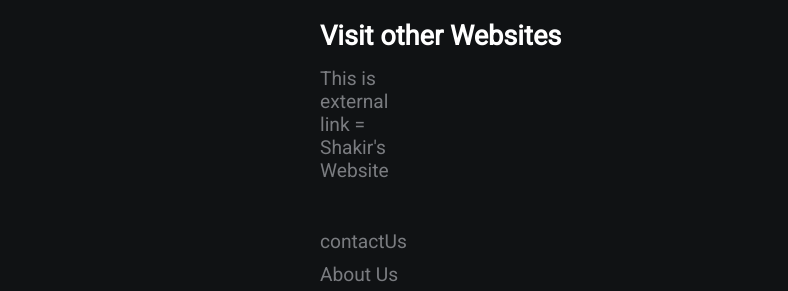
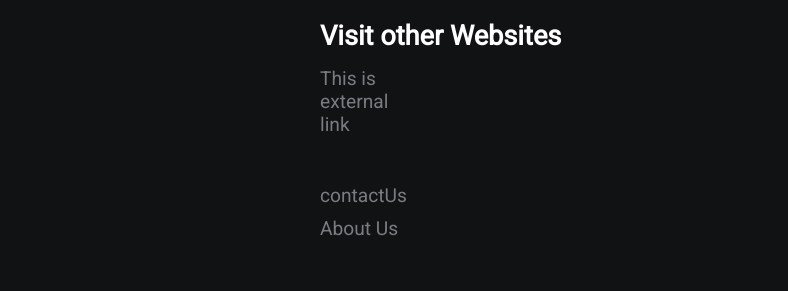
Before and after one commit to benishbashir/my-first-gcprepo-website, a plain HTML site: page public/index.html in a window 1280 px wide. Shown: the part 612-903 px from the top of the page, without its empty margins (320-1108 px from the left). After the commit the page ends 857 px from the top, so only its background shows below. Drawn offline with Linux system fonts and the light colour scheme.

Commit message:
added this

```diff
--- a/public/index.html
+++ b/public/index.html
@@ -35,7 +35,7 @@
                 Because they heard their code was going camping - it needed to be lightweight and ready to scale in the wilderness of the cloud!</p>
 
             <h2>Visit other Websites</h2>
-            <a href="https://shakirbaba.com/">This is external link = Shakir's Website</a>
+            <a href="https://shakirbaba.com/">This is external link </a>
 
             <br>
             <br>
```
Also changed, not shown: public/about.html (+2 -1 lines), public/contactus.html (+1 -1 lines).
